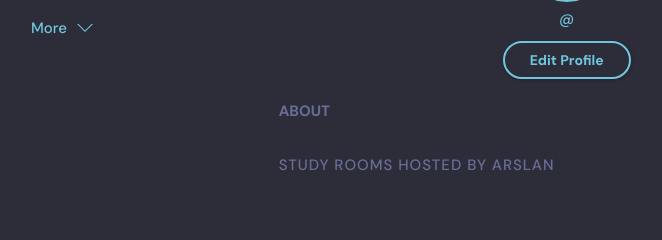
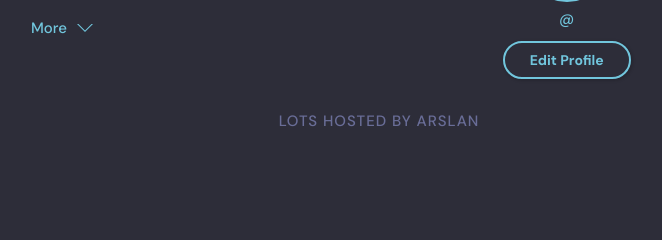
Before and after one commit to cyrkaade/sellget, a Django app: template base/templates/base/profile_for_buyers.html in a window 1280 px wide. Shown: the part 182-422 px from the top of the page, without its empty margins (33-695 px from the left). Run offline with Django 4.2, Linux system fonts and the light colour scheme; the template is opened without the code that fills it, so the values that code supplies are empty.

Commit message:
Update profile_for_buyers.html

```diff
--- a/base/templates/base/profile_for_buyers.html
+++ b/base/templates/base/profile_for_buyers.html
@@ -25,7 +25,6 @@
             {% endif %}
           </div>
           <div class="profile__about">
-            <h3>About</h3>
             <p>
               {{user.bio}}
             </p>
@@ -34,7 +33,7 @@
 
         <div class="roomList__header">
           <div>
-            <h2>Study Rooms Hosted by Arslan</a>
+            <h2>Lots Hosted by Arslan</a>
             </h2>
           </div>
         </div>
```
